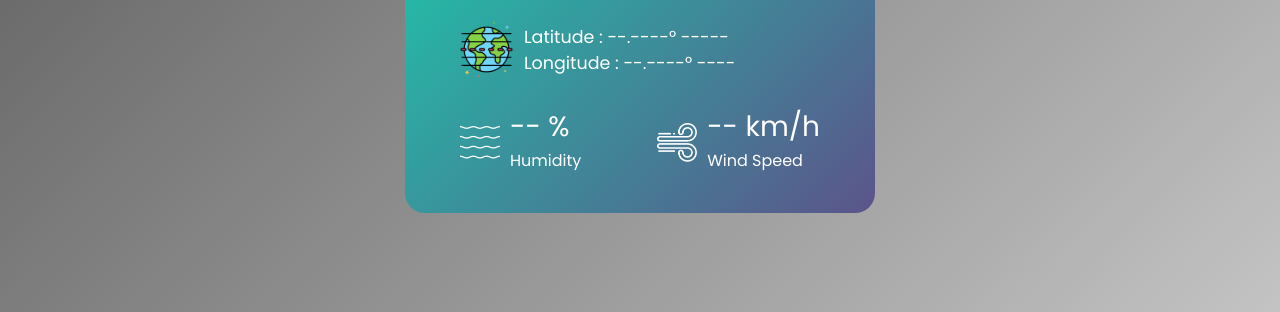
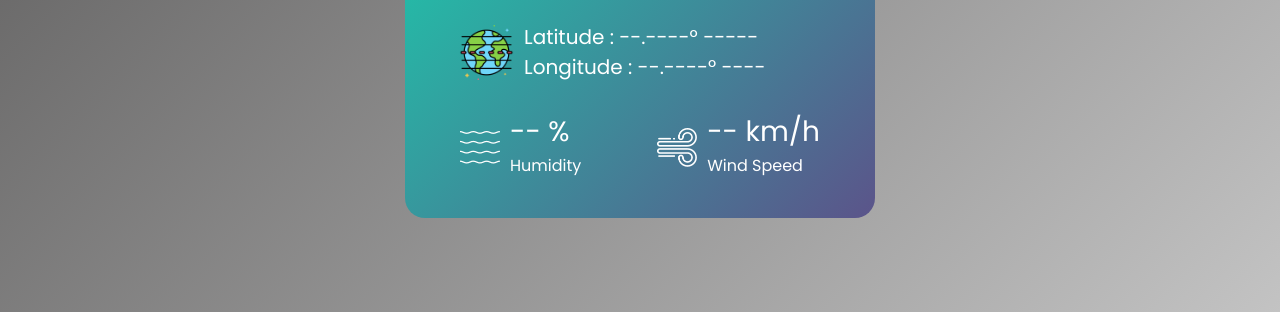
Before and after one commit to Abuzaid98/weather-api-, a plain HTML site: page index.html in a window 1280 px wide. Shown: the part 498-810 px from the top of the page. Drawn offline with Linux system fonts and the light colour scheme.

Commit message:
.loc{ font-size :  20px ; }
increase font size of latitude font

```diff
--- a/index.css
+++ b/index.css
@@ -29,7 +29,7 @@ body{background:linear-gradient(135deg,#515050,#c3c3c3); min-height: 100vh;}
 .weather-detail h1{font-size: 80px; font-weight: 500;}
 .weather-detail h2{font-size: 45px; font-weight: 400; margin-top: -10px;}
 
-.loc{display: flex; ; align-items: center; padding: 0 19px; margin-top: 35px; text-align: left; font-size: 17.5px;}
+.loc{display: flex; ; align-items: center; padding: 0 19px; margin-top: 35px; text-align: left; font-size: 20px;}
 .loc img{width: 55px; margin-right: 10px;}
 
 .details{display: flex; align-items: center; justify-content: space-between; margin-top: 35px; padding: 0 20px;}
```
